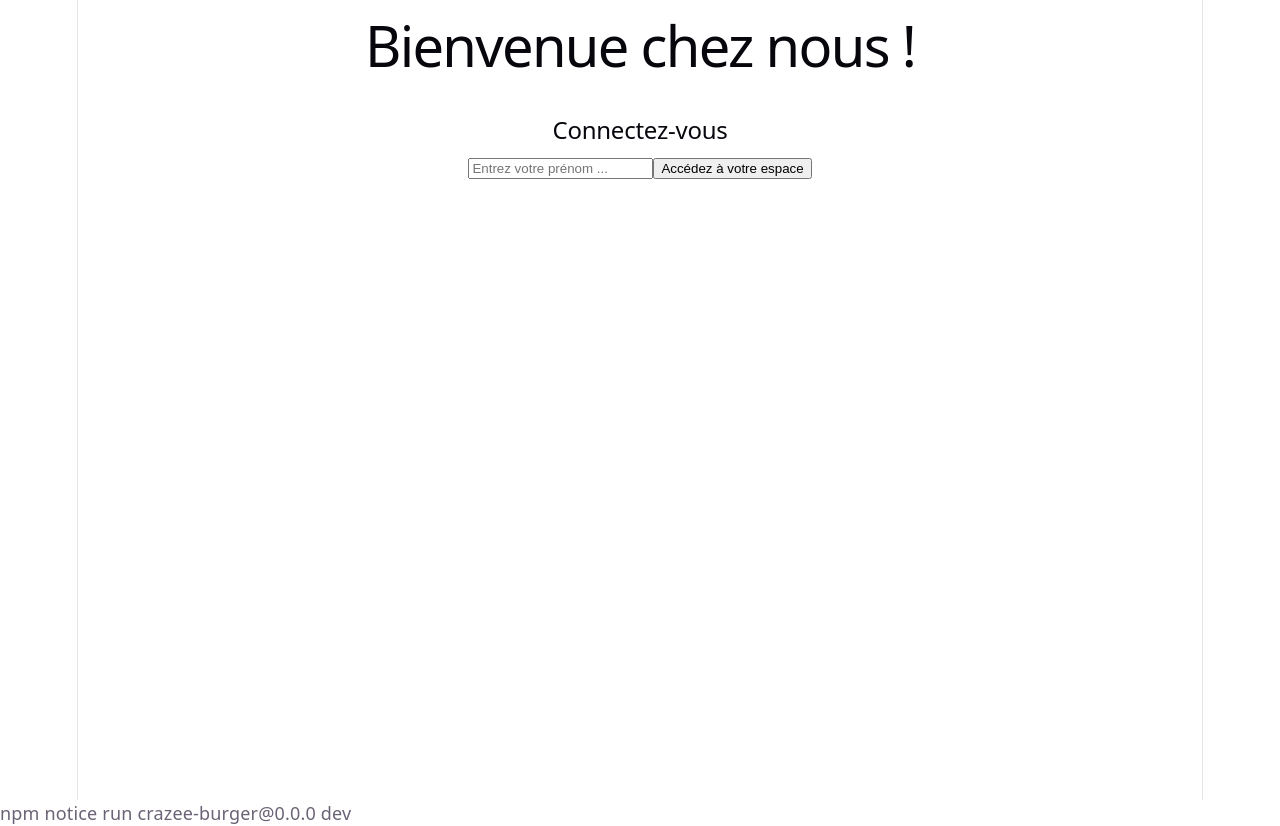
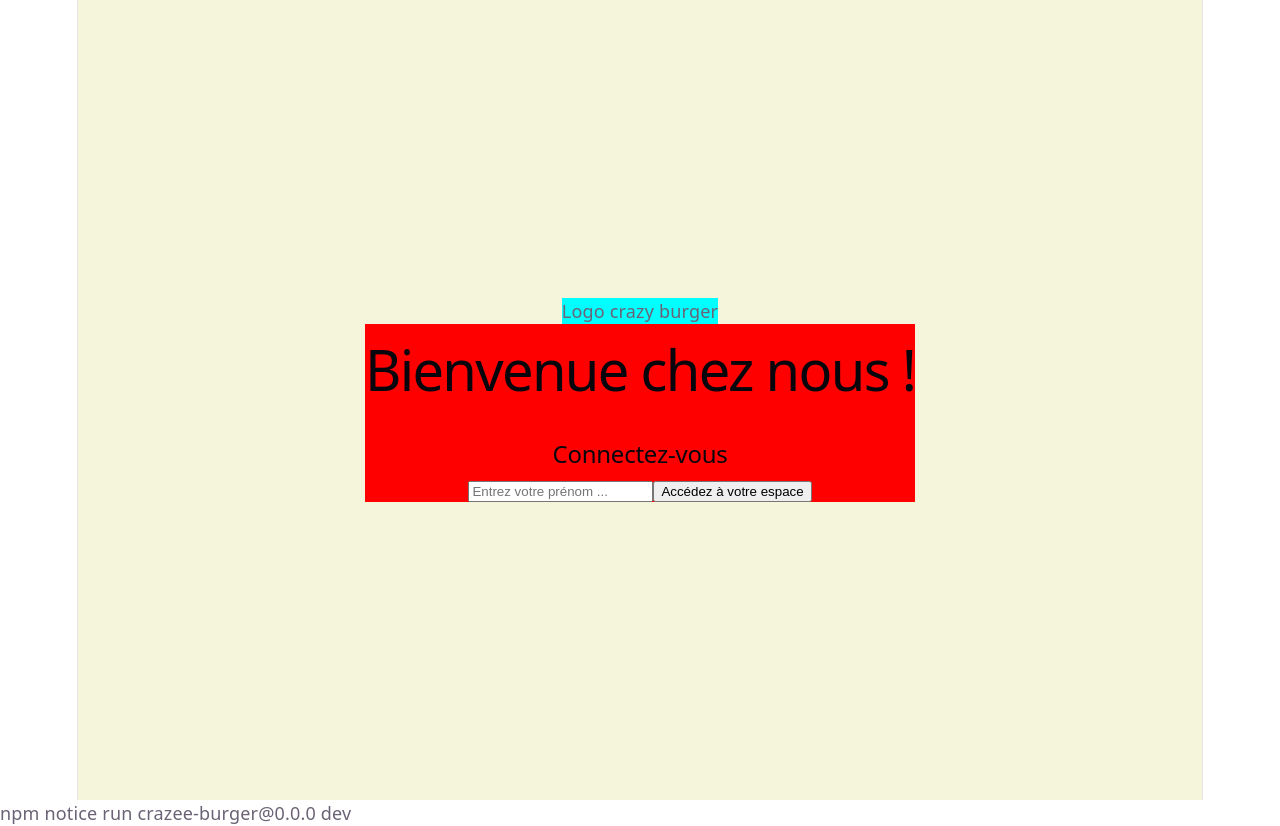
Before and after one commit to benga3/crazee-burger, a React (Vite) app: page / in a window 1280 px wide. Built offline with nearby package versions, Linux system fonts and the light colour scheme.

Commit message:
💄 F03: LoginPage > Add layout

```diff
--- a/src/components/pages/login/LoginForm.jsx
+++ b/src/components/pages/login/LoginForm.jsx
@@ -24,6 +24,7 @@ export default function LoginForm() {
   }
 
   return (
+    <LoginFormStiled>
       <form action="submit" onSubmit={handleSubmit}>
         <h1> Bienvenue chez nous !</h1>
         <br />
@@ -32,5 +33,12 @@ export default function LoginForm() {
         <button>Accédez à votre espace</button>
 
       </form>
+    </LoginFormStiled>
   )
 }
+
+import styled from 'styled-components';
+
+const LoginFormStiled = styled.div`
+  background-color: red;
+`;
--- a/src/components/pages/login/LoginPage.jsx
+++ b/src/components/pages/login/LoginPage.jsx
@@ -1,5 +1,7 @@
 import React, { useState } from 'react'
 import  LoginForm  from "./LoginForm";
+import styled from 'styled-components';
+import Logo from '../../ui/Logo';
 
 export default function LoginPage() {
   //state (étatS et donnéeS)
@@ -12,6 +14,18 @@ export default function LoginPage() {
   //render affichage
   return (
 
-      <LoginForm/>
+      <LoginPageStyled>
+        <Logo/>
+        <LoginForm/>
+        </LoginPageStyled>
   )
 }
+
+const LoginPageStyled = styled.div`
+  background-color: beige;
+  height: 100vh;
+  display: flex;
+  flex-direction: column;
+  justify-content: center;
+  align-items: center;
+`;
--- /dev/null
+++ b/src/components/ui/Logo.jsx
@@ -0,0 +1,10 @@
+import styled from "styled-components";
+
+export default function Logo() {
+  return (
+    <LogoStyled>Logo crazy burger</LogoStyled>
+  )
+}
+const LogoStyled = styled.div`
+  background-color: aqua;
+`;
```
Lines whose indentation alone changed are shown as unchanged.
